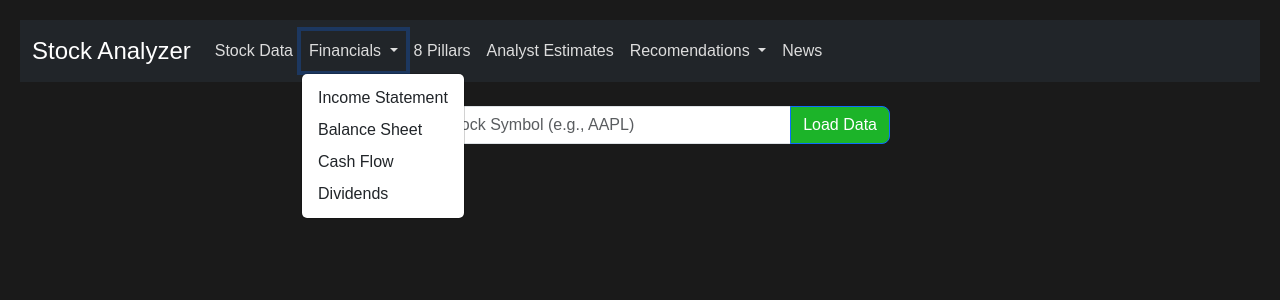
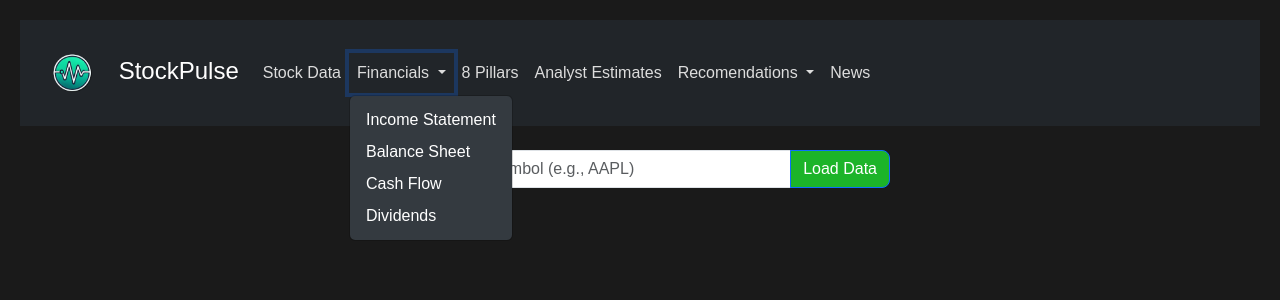
Before and after one commit to edvardasast/Stock-analyzer, a Flask app: page / in a window 1280 px wide, after a click on "Financials". Shown: the top 300 px of the page. Run offline with Flask 2, Linux system fonts and the light colour scheme.

Commit message:
improvments

```diff
--- a/main.py
+++ b/main.py
@@ -1,5 +1,6 @@
 from flask import Flask, render_template, jsonify, request, session
 from flask_session import Session
+import requests
 import yfinance as yf
 import pandas as pd
 import tempfile
@@ -22,9 +23,6 @@ Session(app)
 # Global cache to store yfinance data
 data_cache = {}
 
-# FinancialModelingPrep API Key
-API_KEY = os.getenv('FMP_API_KEY')
-
 # OpenAI API Key
 OPENAI_API_KEY = os.getenv('OPENAI_API_KEY')
 client = OpenAI(
@@ -33,8 +31,6 @@ client = OpenAI(
 # Check if the keys are loaded
 if not app.secret_key:
     raise ValueError("No SECRET_KEY set for Flask application. Please set it in your .env file.")
-if not API_KEY:
-    raise ValueError("No FMP_API_KEY found. Please set it in your .env file.")
 if not OPENAI_API_KEY:
     raise ValueError("No OPENAI_API_KEY found. Please set it in your .env file.")
 
@@ -206,6 +202,8 @@ def get_stock_data():
             'price_change_percentage': round(((fast_info['last_price']-stock_info.get('regularMarketPreviousClose'))/stock_info.get('regularMarketPreviousClose')*100) ,2),
             'currency': stock_info.get('currency', 'N/A'),
             'website': stock_info.get('website', 'N/A'),
+            'industry': stock_info.get('industry', 'N/A'),
+            'sector': stock_info.get('sector', 'N/A'),
         }
         # Fetch historical price data for the selected period
         stock = yf.Ticker(symbol)
@@ -630,5 +628,35 @@ def get_dividends():
         print("Error ", e)
         return jsonify({"error": str(e)}), 400
 
+@app.route('/api/annual_reports')
+def get_annualReports():
+    symbol = request.args.get('symbol', 'AAPL').upper()  # Default to AAPL if no symbol provided
+    try:
+        # Make request to SEC API with headers
+        sec_url = f'https://efts.sec.gov/LATEST/search-index?keysTyped={symbol}'
+        headers = {
+            'User-Agent': 'Mozilla/5.0 (Windows NT 10.0; Win64; x64) AppleWebKit/537.36 (KHTML, like Gecko) Chrome/58.0.3029.110 Safari/537.3',
+            'Accept': 'text/html,application/xhtml+xml,application/xml;q=0.9,image/avif,image/webp,image/apng,*/*;q=0.8,application/signed-exchange;v=b3;q=0.7',
+            'Accept-Encoding': 'gzip, deflate, br, zstd',
+            'Accept-Language': 'en-US,en;q=0.9,lt-LT;q=0.8,lt;q=0.7,de-DE;q=0.6,de;q=0.5,ru-RU;q=0.4,ru;q=0.3,es-ES;q=0.2,es;q=0.1,zh-MO;q=0.1,zh;q=0.1',
+            'Cache-Control': 'max-age=0'
+        }
+        response = requests.get(sec_url, headers=headers)
+        response.raise_for_status()
+        data = response.json()
+
+        # Extract _id from response
+        _id = data['hits']['hits'][0]['_id']
+        sec_link = f'https://www.sec.gov/edgar/browse/?CIK={_id}'
+        response_data = {
+            "symbol": symbol,
+            "link": sec_link
+        }
+        return jsonify(response_data)
+    except Exception as e:
+        print("Error ", e)
+        return jsonify({"error": str(e)}), 400
+
+
 if __name__ == "__main__":
     app.run(debug=True)
--- a/static/css/styles.css
+++ b/static/css/styles.css
@@ -11,6 +11,13 @@ body {
     background-color: #343a40;
 }
 
+.dropdown-menu {
+    background-color: #343a40;
+    color: #fff;
+}
+.dropdown-item {
+    color: #fff;
+}
 .navbar-brand {
     font-size: 1.5rem;
     color: #fff !important;
--- a/static/js/scripts.js
+++ b/static/js/scripts.js
@@ -90,6 +90,9 @@ function fetchStockData(symbol) {
                 document.getElementById('current-price').textContent = `$${data.current_price}`;
                 document.getElementById('price-change').textContent = `${data.price_change_percentage > 0 ? '\u2191' : '\u2193'} $${data.price_change} (${data.price_change_percentage}%)`;
                 document.getElementById('price-change').className = `change ${data.price_change_percentage > 0 ? 'positive' : 'negative'}`;
+                document.getElementById('industry').textContent = data.industry;
+                document.getElementById('sector').textContent = data.sector;
+
 
                 // Set company logo using favicon
                 const companyWebsite = data.website;
@@ -653,6 +656,29 @@ function loadAnalystEstimates(symbol) {
 }
 
 // Function to fetch AI opinion and display it
+function loadAnnualReports(stockSymbol) {
+    fetch(`/api/annual_reports?symbol=${stockSymbol}`)
+        .then(response => response.json())
+        .then(data => {
+            if (data.error) {
+                console.error('Error fetching AI opinion:', data.error);
+                document.getElementById('ai-opinion').innerHTML = `<p>Error: ${data.error}</p>`;
+            } else {
+                const annualReportsButton = document.getElementById('annual-reports');
+                if (annualReportsButton) {
+                    annualReportsButton.href = data.link;  // Set the href attribute with the returned link
+                    annualReportsButton.target = '_blank';  // Open the link in a new tab
+                    console.log(`Annual reports link set to: ${data.link}`);
+                }
+                }
+        })
+        .catch(error => {
+            console.error('Error fetching AI opinion:', error);
+            document.getElementById('ai-opinion').innerHTML = `<p>Error: ${error.message}</p>`;
+        });
+}
+
+// Function to fetch AI opinion and display it
 function loadAIOpinion(stockSymbol) {
     fetch(`/api/ai_opinion?symbol=${stockSymbol}`)
         .then(response => response.json())
@@ -670,6 +696,7 @@ function loadAIOpinion(stockSymbol) {
             document.getElementById('ai-opinion').innerHTML = `<p>Error: ${error.message}</p>`;
         });
 }
+
 
 // Function to handle the button click event
 function askAIOpinion() {
@@ -810,4 +837,7 @@ document.addEventListener('DOMContentLoaded', function() {
     else if (currentUrl.includes('/income_statement')) {
         loadIncomeStatement(stockSymbol);   // Load income statement data
     }
+    else if (currentUrl.includes('/stock_data')) {
+        loadAnnualReports(stockSymbol);  // Load Annual Reports opinion
+    }
 });
--- a/templates/base.html
+++ b/templates/base.html
@@ -3,16 +3,20 @@
 <head>
     <meta charset="UTF-8">
     <meta name="viewport" content="width=device-width, initial-scale=1.0">
-    <title>{% block title %}Stock Dashboard{% endblock %}</title>
+    <title>{% block title %}StockPulse{% endblock %}</title>
     <!-- Bootstrap CSS -->
     <link href="https://cdn.jsdelivr.net/npm/bootstrap@5.3.0/dist/css/bootstrap.min.css" rel="stylesheet">
     <link href="{{ url_for('static', filename='css/styles.css') }}" rel="stylesheet">
+    <link rel="icon" href="{{ url_for('static', filename='favicon.ico') }}" type="image/x-icon">
 </head>
 <body>
     <!-- Navigation Bar -->
     <nav class="navbar navbar-expand-lg navbar-dark bg-dark">
         <div class="container-fluid">
-            <a class="navbar-brand" href="#">Stock Analyzer</a>
+            <a class="navbar-brand" href="#">
+                <img src="{{ url_for('static', filename='images/logo.png') }}" alt="StockPulse Logo" width="80" height="80" class="d-inline-block align-center">
+                StockPulse
+            </a>
             <button class="navbar-toggler" type="button" data-bs-toggle="collapse" data-bs-target="#navbarNav" aria-controls="navbarNav" aria-expanded="false" aria-label="Toggle navigation">
                 <span class="navbar-toggler-icon"></span>
             </button>
--- a/templates/company_data.html
+++ b/templates/company_data.html
@@ -2,6 +2,8 @@
     <img id="company-logo" src="" alt="Company Logo" class="stock-logo">
     <div class="stock-info">
         <h2 id="c-name">Loading...</h2>
+        <p id="industry">Loading...</p>
+        <p id="sector">Loading...</p>
         <p id="currency-info">Loading...</p>
     </div>
     <div class="stock-price">
--- a/templates/company_description.html
+++ b/templates/company_description.html
@@ -5,3 +5,6 @@
     <div id="company_description">
     </div>
 </div>
+<div class="button-container">
+    <a id="annual-reports" class="btn btn-primary" href="#">Annual Reports</a>
+</div>
```
Also changed, not shown: static/favicon.ico (added), static/images/logo.png (added).
